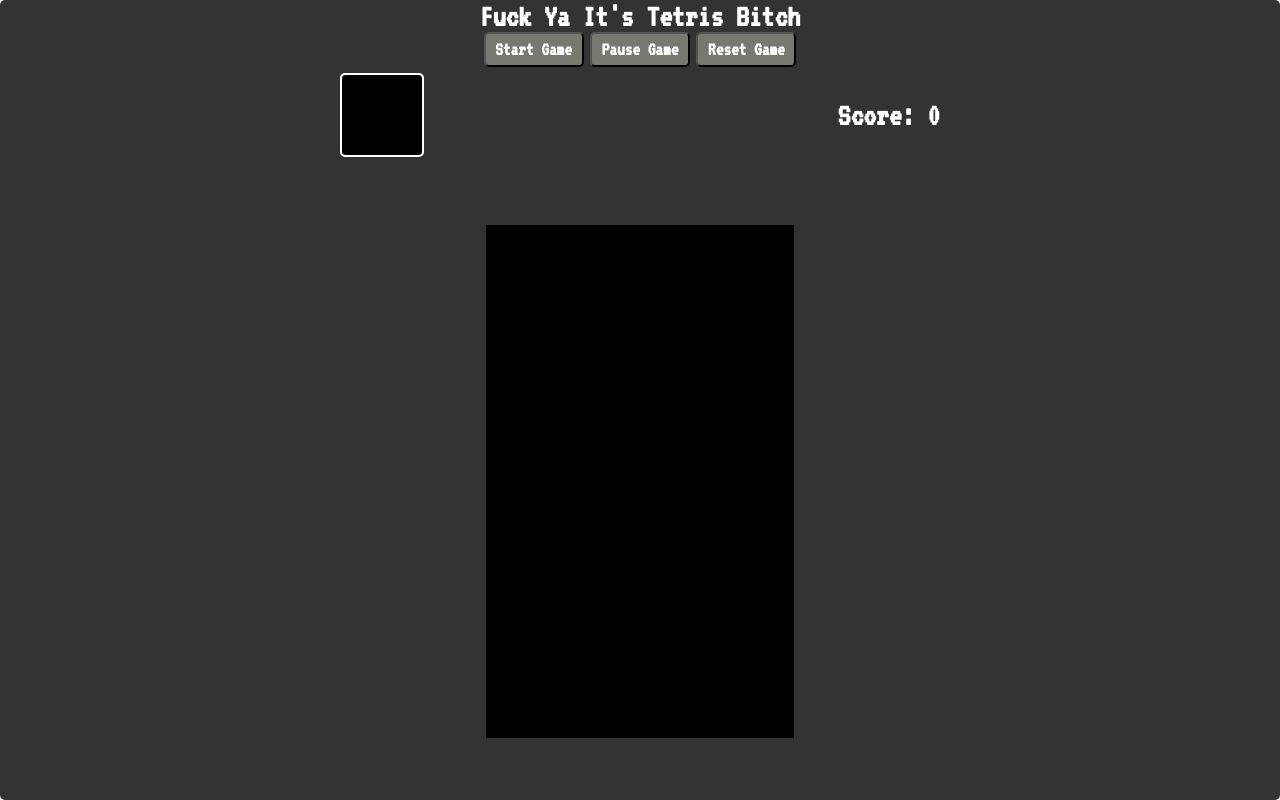
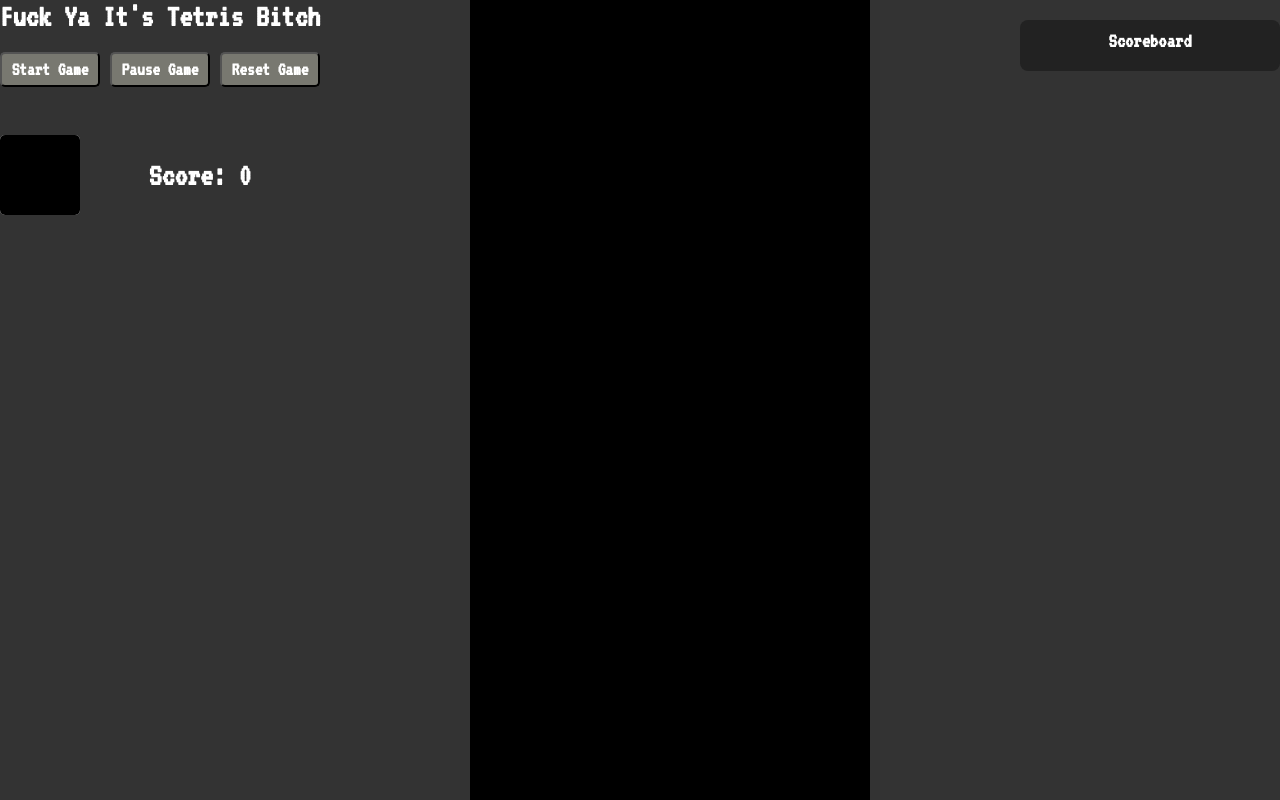
Before and after one commit to YamesYamerson/tetris-clone, a plain HTML site: page index.html in a window 1280 px wide. Drawn offline with Linux system fonts and the light colour scheme.

Commit message:
feat: game field
Made game field fit to screen height and then scale width based on aspect ratio

```diff
--- a/index.html
+++ b/index.html
@@ -8,7 +8,9 @@
 </head>
 <body>
     <div id="game-outer-frame">
-        <div id="game-ui">
+        <div id="game-columns">
+            <div id="left-col">
+                <div class="left-content">
                     <h1 id="gameTitle">Fuck Ya It's Tetris Bitch</h1>
                     <div class="game-options">
                         <button id="startButton" class="option-button">Start Game</button>
@@ -23,6 +25,8 @@
                         <p id="score-line">Score: <span id="score">0</span></p>
                     </div>
                 </div>
+            </div>
+            <div id="center-col">
                 <div id="game-canvas-container">
                     <canvas id="tetrisCanvas"></canvas>
                     <div id="gameOverOverlay" style="display:none;">
@@ -33,6 +37,16 @@
                     </div>
                 </div>
             </div>
+            <div id="right-col">
+                <div class="right-content">
+                    <div id="scoreboard">
+                        <h2>Scoreboard</h2>
+                        <ul id="score-list"></ul>
+                    </div>
+                </div>
+            </div>
+        </div>
+    </div>
     <script type="module" src="scripts.js"></script>
 </body>
 </html>
--- a/scripts.js
+++ b/scripts.js
@@ -125,9 +125,17 @@ function collide(arena, player) {
     const [m, o] = [player.matrix, player.pos];
     for (let y = 0; y < m.length; ++y) {
         for (let x = 0; x < m[y].length; ++x) {
-            if (m[y][x] !== 0 &&
-                (arena[y + o.y] && arena[y + o.y][x + o.x]) !== 0) {
-                return true;
+            if (m[y][x] !== 0) {
+                // Check for out-of-bounds (left, right, bottom)
+                if (
+                    y + o.y < 0 ||
+                    y + o.y >= arena.length ||
+                    x + o.x < 0 ||
+                    x + o.x >= arena[0].length ||
+                    (arena[y + o.y] && arena[y + o.y][x + o.x]) !== 0
+                ) {
+                    return true;
+                }
             }
         }
     }
@@ -188,6 +196,19 @@ function togglePause() {
     document.getElementById('pauseButton').textContent = isPaused ? 'Resume Game' : 'Pause Game';
 }
 
+// Scoreboard logic
+const scores = [];
+function updateScoreboard() {
+    const scoreList = document.getElementById('score-list');
+    if (!scoreList) return;
+    scoreList.innerHTML = '';
+    scores.slice().reverse().forEach((score, i) => {
+        const li = document.createElement('li');
+        li.textContent = `Game ${scores.length - i}: ${score}`;
+        scoreList.appendChild(li);
+    });
+}
+
 // Resets the player's piece
 function playerReset() {
     const pieces = 'TJLOSZI';
@@ -197,6 +218,9 @@ function playerReset() {
 
     if (collide(arena, player)) {
         arena.forEach(row => row.fill(0));
+        // Store the score and update scoreboard
+        scores.push(player.score);
+        updateScoreboard();
         player.score = 0;
         updateScore();
         gameActive = false;
@@ -462,7 +486,7 @@ const colors = [
 ];
 
 // Creates the game board
-const arena = createMatrix(12, 20);
+const arena = createMatrix(10, 20);
 const player = {
     pos: {x: 0, y: 0},
     matrix: null,
@@ -566,25 +590,28 @@ function resizeCanvas() {
     let availableHeight = rect.height;
     let availableWidth = rect.width;
 
-    // Set height to max possible, width to maintain 1:2 aspect ratio
-    let height = availableHeight;
-    let width = height * 0.5;
-
-    // If width would overflow, adjust height instead
-    if (width > availableWidth) {
+    // Maintain 10:20 aspect ratio and square cells
+    let width, height, cellSize;
+    if (availableWidth / 10 < availableHeight / 20) {
+        // Width is the limiting factor
         width = availableWidth;
-        height = width * 2;
+        cellSize = width / 10;
+        height = cellSize * 20;
+    } else {
+        // Height is the limiting factor
+        height = availableHeight;
+        cellSize = height / 20;
+        width = cellSize * 10;
     }
 
-    // Set canvas size
     canvas.width = width;
     canvas.height = height;
     canvas.style.display = 'block';
-    canvas.style.margin = '0 auto';
+    canvas.style.margin = '0 auto'; // Center horizontally
 
-    // Scale context so 10x20 grid fits
+    // Scale context so 10x20 grid fits perfectly
     context.setTransform(1, 0, 0, 1, 0, 0);
-    context.scale(width / 10, height / 20);
+    context.scale(cellSize, cellSize);
 
     // Hold canvas (keep at 80x80 for now)
     holdCanvas.width = 80;
--- a/style.css
+++ b/style.css
@@ -1,10 +1,14 @@
 @import url('https://fonts.googleapis.com/css2?family=VT323&display=swap');
+
+* {
+  box-sizing: border-box;
+}
 
 html, body {
     margin: 0;
     padding: 0;
     height: 100%;
-    min-height: 0;
+    min-height: 100%;
     overflow: hidden;
 }
 
@@ -14,6 +18,9 @@ body {
     flex-direction: column;
     align-items: center;
     margin: 0;
+    padding: 0;
+    height: 100%;
+    min-height: 0;
 }
 .top-container {
     display: flex;
@@ -21,6 +28,8 @@ body {
     width: 100%;
     max-width: 600px;
     align-items: center;
+    margin-top: 20px;
+    text-align: center;
 }
 .option-button{
     font-family: 'VT323';
@@ -36,46 +45,71 @@ body {
 }
 
 #game-outer-frame {
+    height: 100vh;
+    min-height: 100vh;
+    width: 100vw;
+    min-width: 0;
+    background-color: #333;
+    color: white;
+    border-radius: 0;
+    box-sizing: border-box;
     display: flex;
     flex-direction: column;
-    align-items: stretch;
-    justify-content: flex-start;
-    background-color: #333;
-    color: white;
-    border-radius: 5px;
-    width: 100vw;
-    height: 100%;
-    min-height: 0;
+    margin: 0;
     padding: 0;
-    box-sizing: border-box;
 }
 
-#game-ui {
-    width: 100%;
+#game-columns {
+    height: 100vh;
+    min-height: 0;
+    display: flex;
+    flex: 1 1 auto;
+    margin: 0;
+    padding: 0;
+}
+
+#left-col, #right-col {
+    flex: 0 0 260px;
     display: flex;
     flex-direction: column;
     align-items: center;
-    z-index: 2;
+    justify-content: flex-start;
+    padding: 0;
+    height: 100%;
+}
+
+#center-col {
+    flex: 1 1 0;
+    display: flex;
+    align-items: center;
+    justify-content: center;
+    min-width: 0;
+    min-height: 0;
+    margin: 0 !important;
+    padding: 0 !important;
+    height: 100%;
+    width: 100%;
 }
 
 #game-canvas-container {
-    flex: 1 1 auto;
-    min-height: 0;
-    width: 100vw;
-    height: 100%;
     display: flex;
     align-items: center;
     justify-content: center;
     position: relative;
+    margin: 0 !important;
+    padding: 0 !important;
+    width: 100%;
+    height: 100%;
+    min-height: 0;
 }
 
 #tetrisCanvas {
+    display: block;
     background-color: black;
+    margin: 0 auto;
+    /* Remove width/height so JS can set it */
     max-width: 100vw;
     max-height: 100vh;
-    aspect-ratio: 3/5;
-    display: block;
-    margin: 0 auto;
 }
 
 #gameTitle {
@@ -103,6 +137,8 @@ body {
     font-weight: bold;
     color: white;
     font-size: 2rem;
+    width: 100%;
+    text-align: center;
 }
 
 #gameOverOverlay {
@@ -133,3 +169,86 @@ body {
     font-weight: bold;
     font-size: 1.2rem;
 }
+
+#scoreboard {
+    width: 100%;
+    background: #222;
+    border-radius: 8px;
+    padding: 10px;
+    box-sizing: border-box;
+    margin-top: 20px;
+    text-align: center;
+}
+
+#scoreboard h2 {
+    margin: 0 0 10px 0;
+    font-size: 1.3em;
+    text-align: center;
+}
+
+#score-list {
+    list-style: none;
+    padding: 0;
+    margin: 0;
+    color: #fff;
+    font-family: 'VT323', monospace;
+    font-size: 1.2em;
+}
+
+.game-options {
+    display: flex;
+    flex-direction: row;
+    gap: 10px;
+    margin: 20px 0 20px 0;
+    justify-content: center;
+    align-items: center;
+}
+
+.game-options, .top-container, #score-line, #holdPiece, #scoreboard {
+  align-self: center;
+}
+
+.left-content, .right-content {
+    display: flex;
+    flex-direction: column;
+    align-items: center;
+    width: 100%;
+}
+
+.left-content > *, .right-content > * {
+  /* width: 100%; */
+  text-align: center;
+}
+
+.left-content .game-options,
+.left-content .top-container {
+  width: auto;
+  display: flex;
+  align-items: center;
+  justify-content: center;
+  text-align: center;
+}
+
+.left-content h1 {
+  width: 100%;
+  text-align: center;
+}
+
+.left-content .game-options {
+  justify-content: center;
+}
+
+.left-content .top-container {
+  width: 100%;
+  text-align: center;
+}
+
+.left-content #score-line {
+  width: 100%;
+  text-align: center;
+}
+
+.right-content #scoreboard {
+  width: 100%;
+  text-align: center;
+}
```
Lines whose indentation alone changed are shown as unchanged.
